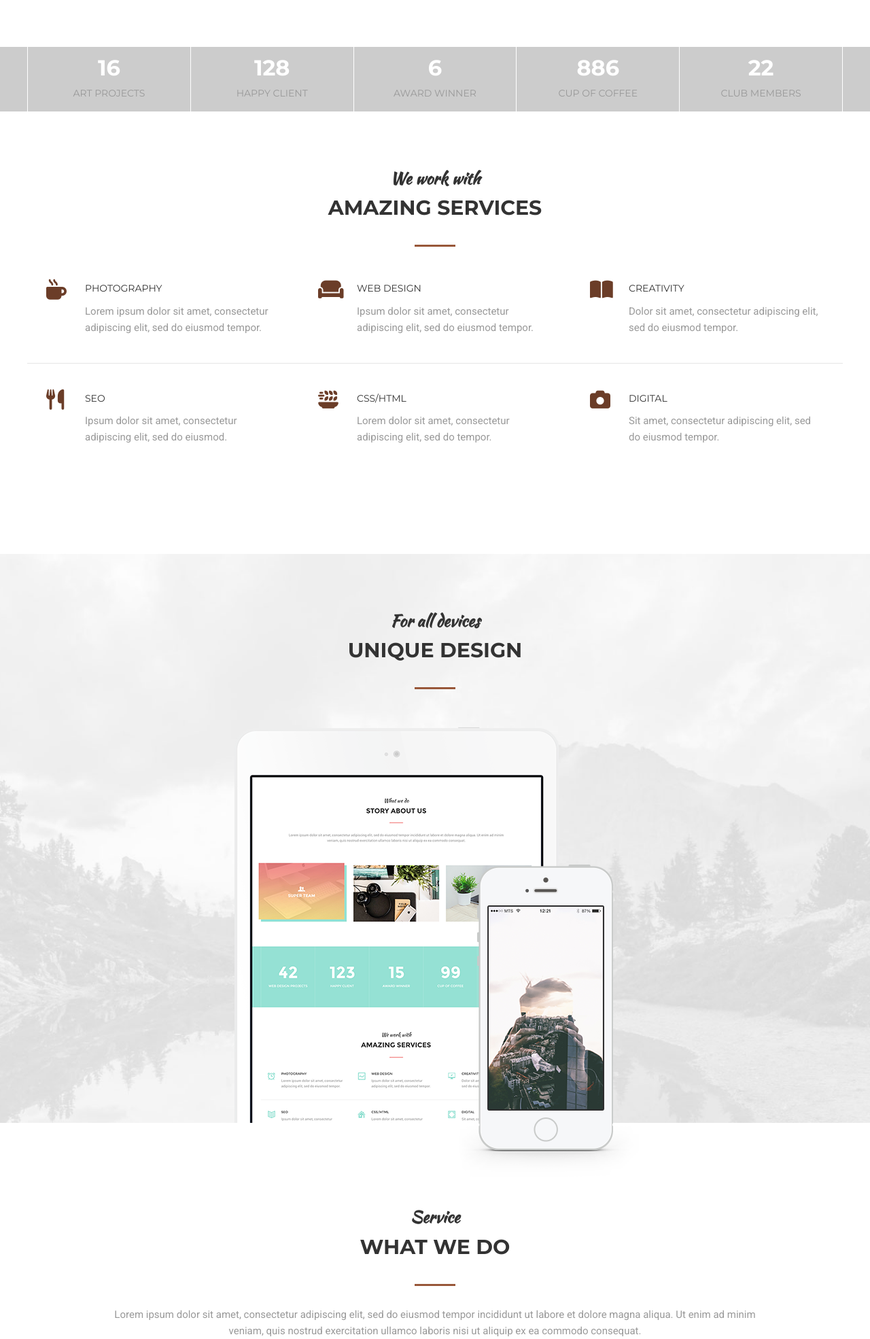
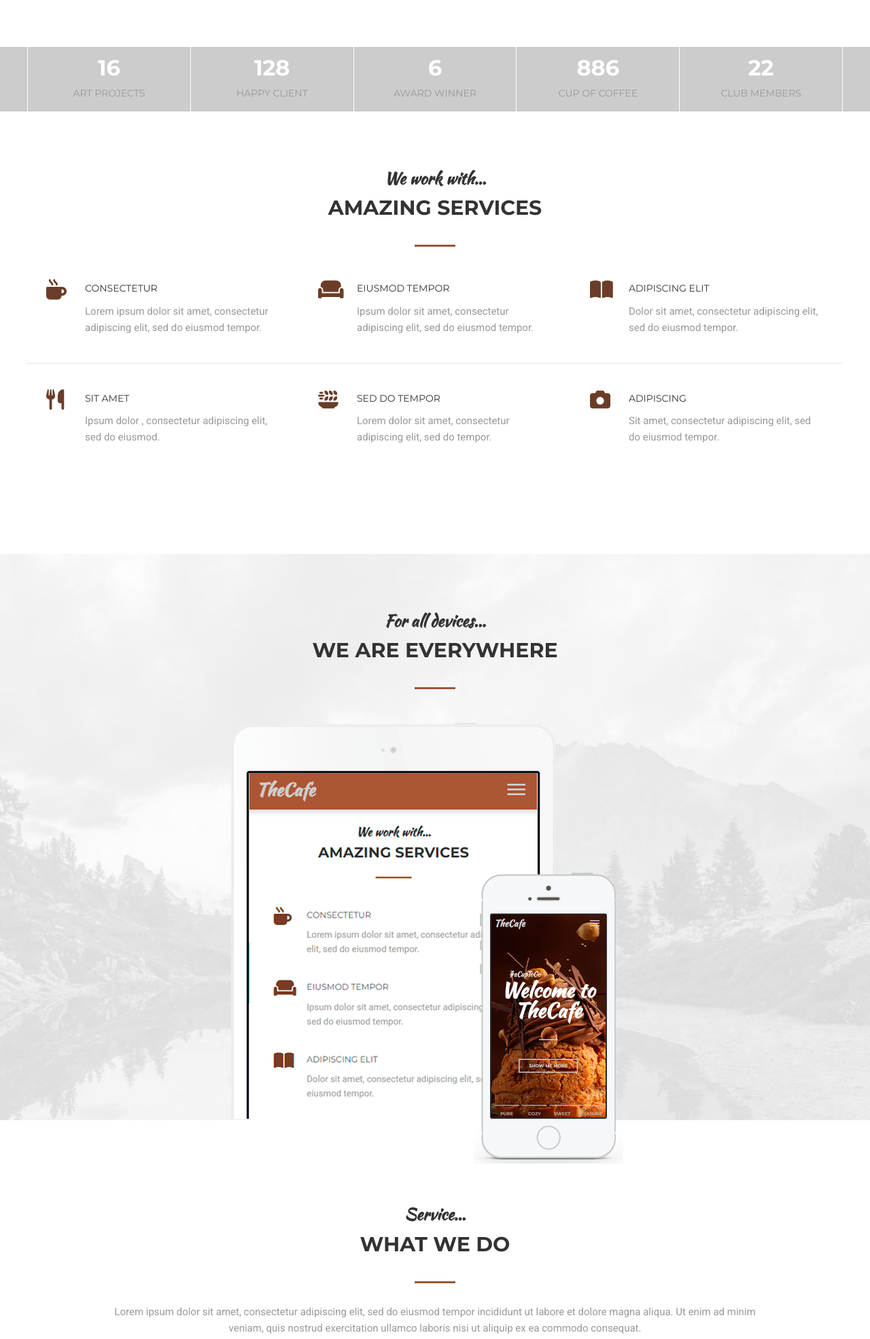
Before and after one commit to Peccopa/MoGo, a PHP site: page / in a window 1280 px wide. Shown: the part 1438-3408 px from the top of the page at 68% size. Run offline with PHP 8.4, Linux system fonts and the light colour scheme; some libraries are stand-ins or nearby versions.

```diff
--- a/TheCafe/assets/css/style.css
+++ b/TheCafe/assets/css/style.css
@@ -7,6 +7,13 @@ body {
     color: #333; /*цвет шрифта? по умолчанию*/
     /* background-color: #ebe0db; */
 }
+
+/* body {
+    background: white no-repeat center cover fixed;
+    background-image: url(https://picsum.photos/1024/768);
+    background-size: cover;
+    transition: 2s;
+  } */
 
 *,
 *:before, /*псевдоэлементы?*/
@@ -558,6 +565,11 @@ hr {
     border-left: 1px solid #fff;
     text-align: center;
     color: #fff;
+    transition: background .1s linear, color .1s linear;
+}
+
+.stat__item:hover {
+    background-color: #c2c2c2;
 }
 
 .stat__item:last-child { /*бордер для крайнего правого элемента*/
--- a/TheCafe/assets/js/app.js
+++ b/TheCafe/assets/js/app.js
@@ -7,11 +7,52 @@ loginBtn.addEventListener('click', ()=>{
 
 
     /* intro */
-let intro = document.querySelector('.intro');
-let innerBtn1 = document.querySelector('#inner_btn1');
-let innerBtn2 = document.querySelector('#inner_btn2');
-let innerBtn3 = document.querySelector('#inner_btn3');
-let innerBtn4 = document.querySelector('#inner_btn4');
+
+    let intro = document.querySelector('.intro');
+    let innerBtn1 = document.querySelector('#inner_btn1');
+    let innerBtn2 = document.querySelector('#inner_btn2');
+    let innerBtn3 = document.querySelector('#inner_btn3');
+    let innerBtn4 = document.querySelector('#inner_btn4');
+
+
+    const imageUrls = [
+        '/TheCafe/TheCafe/assets/images/intro2.jpg',
+        '/TheCafe/TheCafe/assets/images/intro3.jpg',
+        '/TheCafe/TheCafe/assets/images/intro4.jpg'
+        ]
+
+        //Кешируем картинки, чтобы не было мерцаний при первом использовании.
+        const images = imageUrls.map(url => {
+          const img = new Image()
+          img.src = url
+          return img
+        });
+
+        // с какого индекса начинаем перебор, index 0 уже установлен в CSS
+        let index = 1;
+
+        // setInterval(()=>{
+        //     document.body.style.backgroundImage = `url(${images[index].src})`
+        //     index = index >= images.length-1 ? 0 : index + 1
+        //   }, 5000);
+
+        // document.getElementById('inner_btn4').click();
+
+        // setInterval(()=>{
+        //     intro.style.backgroundImage = `url(${images[index].src})`
+        //     index = index >= images.length-1 ? 0 : index + 1
+        //   }, 5000);
+
+
+            //   intro.style.background = 'url(./assets/images/intro1.jpg) center no-repeat';
+
+
+
+
+
+
+
+
 
 innerBtn1.addEventListener('click', ()=>{
     innerBtn1.classList.remove('active');
--- a/TheCafe/index.php
+++ b/TheCafe/index.php
@@ -193,7 +193,7 @@ if(isset($_COOKIE['postToReg'])) {
         <div class="container">
 
             <div class="section__header">
-                <h3 class="section__suptitle">We work with</h3>
+                <h3 class="section__suptitle">We work with...</h3>
                 <h2 class="section__title">Amazing Services</h2>
             </div>
 
@@ -201,37 +201,37 @@ if(isset($_COOKIE['postToReg'])) {
                 <div class="services__item  services__item--border">
                     <!-- <img class="services__icon" src="./assets/images/servises/photography.png" alt=""> -->
                     <div class="services__icon"><i class="fa-solid fa-mug-hot"></i></i></div>
-                    <div class="services__title">Photography</div>
+                    <div class="services__title">consectetur</div>
                     <div class="services__text">Lorem ipsum dolor sit amet, consectetur adipiscing elit, sed do eiusmod tempor.</div>
                 </div>
                 <div class="services__item  services__item--border">
                     <!-- <img class="services__icon" src="./assets/images/servises/webdesign.png" alt=""> -->
                     <div class="services__icon"><i class="fa-solid fa-couch"></i></i></div>
-                    <div class="services__title">Web Design</div>
+                    <div class="services__title">eiusmod tempor</div>
                     <div class="services__text">Ipsum dolor sit amet, consectetur adipiscing elit, sed do eiusmod tempor.</div>
                 </div>
                 <div class="services__item  services__item--border">
                     <!-- <img class="services__icon" src="./assets/images/servises/creativity.png" alt=""> -->
                     <div class="services__icon"><i class="fa-solid fa-book-open"></i></i></div>
-                    <div class="services__title">Creativity</div>
+                    <div class="services__title">adipiscing elit</div>
                     <div class="services__text">Dolor sit amet, consectetur adipiscing elit, sed do eiusmod tempor.</div>
                 </div>
                 <div class="services__item">
                     <!-- <img class="services__icon" src="./assets/images/servises/seo.png" alt=""> -->
                     <div class="services__icon"><i class="fa-solid fa-utensils"></i></div>
-                    <div class="services__title">seo</div>
-                    <div class="services__text">Ipsum dolor sit amet, consectetur adipiscing elit, sed do eiusmod.</div>
+                    <div class="services__title">sit amet</div>
+                    <div class="services__text">Ipsum dolor , consectetur adipiscing elit, sed do eiusmod.</div>
                 </div>
                 <div class="services__item">
                     <!-- <img class="services__icon" src="./assets/images/servises/csshtml.png" alt=""> -->
                     <div class="services__icon"><i class="fa-solid fa-plate-wheat"></i></div>
-                    <div class="services__title">Css/Html</div>
+                    <div class="services__title">sed do tempor</div>
                     <div class="services__text">Lorem dolor sit amet, consectetur adipiscing elit, sed do tempor.</div>
                 </div>
                 <div class="services__item">
                     <!-- <img class="services__icon" src="./assets/images/servises/digital.png" alt=""> -->
                     <div class="services__icon"><i class="fa-solid fa-camera"></i></div>
-                    <div class="services__title">digital</div>
+                    <div class="services__title">adipiscing</div>
                     <div class="services__text">Sit amet, consectetur adipiscing elit, sed do eiusmod tempor.</div>
                 </div>
             </div>
@@ -250,8 +250,8 @@ if(isset($_COOKIE['postToReg'])) {
         <div class="container">
 
             <div class="section__header">
-                <h3 class="section__suptitle">For all devices</h3>
-                <h2 class="section__title">Unique design</h2>
+                <h3 class="section__suptitle">For all devices...</h3>
+                <h2 class="section__title">we are everywhere</h2>
             </div>
 
             <div class="devices">
@@ -267,7 +267,7 @@ if(isset($_COOKIE['postToReg'])) {
         <div class="container">
 
             <div class="section__header">
-                <h3 class="section__suptitle">Service</h3>
+                <h3 class="section__suptitle">Service...</h3>
                 <h2 class="section__title">what we do</h2>
                 <div class="section__text"><p>Lorem ipsum dolor sit amet, consectetur adipiscing elit, sed do eiusmod tempor incididunt ut labore et dolore magna aliqua. Ut enim ad minim veniam, quis nostrud exercitation ullamco laboris nisi ut aliquip ex ea commodo consequat.</p>
                 </div>
@@ -284,7 +284,7 @@ if(isset($_COOKIE['postToReg'])) {
                         <div class="accordion__item" data-collapse="#wedo_1">
                             <div class="accordion__header">
                                 <img class="accordion__icon" src="./assets/images/wedo/photography.png" alt="">
-                                <div class="accordion__title">Photography</div>
+                                <div class="accordion__title">consectetur</div>
                             </div>
                             <div class="accordion__content" id="wedo_1"><p>Lorem ipsum dolor sit amet, consectetur adipiscing elit, sed do eiusmod tempor incididunt ut labore et dolore magna aliqua. Ut enim ad minim veniam, quis nostrud exercitation ullamco laboris nisi ut aliquip ex ea commodo consequat. Duis aute irure dolor in reprehenderit in voluptate velit esse cillum dolore eu fugiat nulla pariatur. Excepteur sint occaecat cupidatat non proident, sunt in culpa qui officia deserunt mollit anim id est laborum.</p>
                             </div>
@@ -293,7 +293,7 @@ if(isset($_COOKIE['postToReg'])) {
                         <div class="accordion__item active" data-collapse="#wedo_2">
                             <div class="accordion__header">
                                 <img class="accordion__icon" src="./assets/images/wedo/creativity.png" alt="">
-                                <div class="accordion__title">creativity</div>
+                                <div class="accordion__title">sit amet</div>
                             </div>
                             <div class="accordion__content" id="wedo_2"><p>Lorem ipsum dolor sit amet, consectetur adipiscing elit, sed do eiusmod tempor incididunt ut labore et dolore magna aliqua. Ut enim ad minim veniam, quis nostrud exercitation ullamco laboris nisi ut aliquip ex ea commodo consequat. Duis aute irure dolor in reprehenderit in voluptate velit esse cillum dolore eu fugiat nulla pariatur. Excepteur sint occaecat cupidatat non proident, sunt in culpa qui officia deserunt mollit anim id est laborum.</p>
                             </div>
@@ -302,7 +302,7 @@ if(isset($_COOKIE['postToReg'])) {
                         <div class="accordion__item" data-collapse="#wedo_3">
                             <div class="accordion__header">
                                 <img class="accordion__icon" src="./assets/images/wedo/webdesign.png" alt="">
-                                <div class="accordion__title">web design</div>
+                                <div class="accordion__title">adipiscing</div>
                             </div>
                             <div class="accordion__content" id="wedo_3"><p>Lorem ipsum dolor sit amet, consectetur adipiscing elit, sed do eiusmod tempor incididunt ut labore et dolore magna aliqua. Ut enim ad minim veniam, quis nostrud exercitation ullamco laboris nisi ut aliquip ex ea commodo consequat. Duis aute irure dolor in reprehenderit in voluptate velit esse cillum dolore eu fugiat nulla pariatur. Excepteur sint occaecat cupidatat non proident, sunt in culpa qui officia deserunt mollit anim id est laborum.</p>
                             </div>
```
Also changed, not shown: TheCafe/assets/images/devices/_ipad.png (added), TheCafe/assets/images/devices/_iphone.png (added), TheCafe/assets/images/devices/adam-bartoszewicz-deqlbzyVYpY-unsplash.jpg (added), TheCafe/assets/images/devices/images/Без-имени-1_01.jpg (added), TheCafe/assets/images/devices/images/Без-имени-1_02.jpg (added), TheCafe/assets/images/devices/images/Без-имени-1_04.jpg (added), TheCafe/assets/images/devices/images/Без-имени-1_05.jpg (added), TheCafe/assets/images/devices/ipad — копия.png (added), TheCafe/assets/images/devices/ipad.png, TheCafe/assets/images/devices/iphone — копия.png (added), TheCafe/assets/images/devices/iphone.png, TheCafe/assets/images/devices/iphone3.png (added), TheCafe/assets/images/devices/Без имени-1.png (added), TheCafe/assets/images/devices/Слой 1.png (added), 1 other file.
